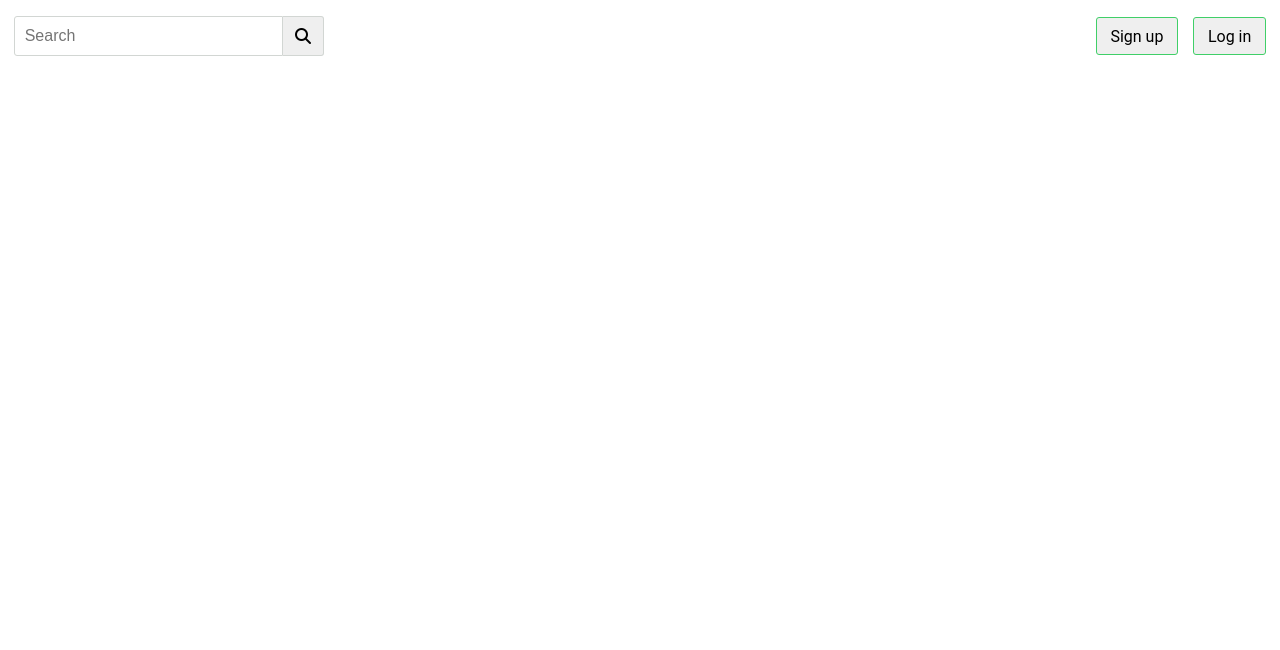
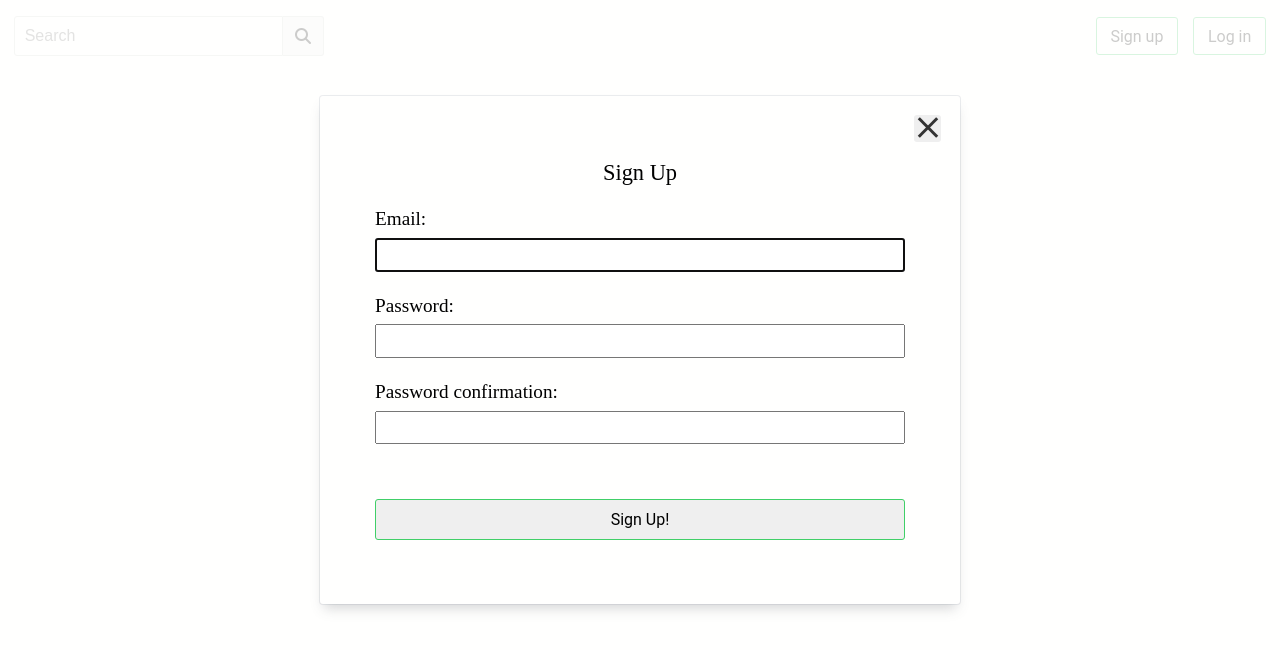
Before and after one commit to e-victoria/videoPlayer, an Angular app: page /signup in a window 1280 px wide. Shown: the top 650 px of the page. Built offline with nearby package versions, Linux system fonts and the light colour scheme.

Commit message:
Restyle search-result component and signup form

```diff
--- a/src/app/header/header.component.html
+++ b/src/app/header/header.component.html
@@ -9,14 +9,13 @@
       </button>
     </div>
     <div class="main-nav__btns">
-    <button class="btn main-nav__profile-btn main-nav__sign-up">Sign up</button>
-    <button class="btn main-nav__profile-btn">Log in</button>
+    <a [routerLink]="['/signup']" class="btn main-nav__profile-btn main-nav__sign-up">Sign up</a>
+    <a class="btn main-nav__profile-btn">Log in</a>
     </div>
     <div class="movies-wrapper">
-      <app-search-result *ngFor="let movie of searchResults"
-                         [iVideo]="movie"
-                         (selectWithTime)="onVideoSelect($event)"></app-search-result>
+      <app-search-result *ngFor="let movie of searchResults" [iVideo]="movie"></app-search-result>
     </div>
 
   </nav>
 </header>
+<router-outlet></router-outlet>
--- a/src/app/header/header.component.scss
+++ b/src/app/header/header.component.scss
@@ -39,6 +39,7 @@
 }
 
 .main-nav__profile-btn {
+  color: #000000;
   padding: 0.55em 0.85em;
   border: 0.09em solid $green;
 
--- a/src/app/header/header.component.ts
+++ b/src/app/header/header.component.ts
@@ -16,7 +16,6 @@ export class HeaderComponent {
   private showMovieList: ElementRef;
 
   @Output()
-  videoSelected: EventEmitter<VideoData> = new EventEmitter<VideoData>();
   value: string;
   searchResults: IVideo[];
 
@@ -29,9 +28,4 @@ export class HeaderComponent {
     }
     this.headerService.getMoviesListByTitle(this.value, getData);
   }
-
-
-  onVideoSelect($event: VideoData) {
-    this.videoSelected.emit($event);
-  }
 }
--- a/src/app/search-result/search-result.component.html
+++ b/src/app/search-result/search-result.component.html
@@ -1,12 +1,12 @@
-
+<div class="video__wrapper">
   <video #video
-       class="movies__screenshot"
+         class="video__screenshot"
          [volume]="0"
          [src]="iVideo.url"
          poster= "../../assets/img/{{iVideo.video_thumbnail ? iVideo.video_thumbnail : 'unavailable.png'}} "
          (mouseover)="play()"
          (mouseout)="reset()"
          (click)="onClick(); $event.preventDefault()">
-<p>{{iVideo.video_title}}</p>
-<p>{{iVideo.video_description}}</p>
   </video>
+  <p class="video__description">{{iVideo.video_title}}</p>
+</div>
--- a/src/app/search-result/search-result.component.scss
+++ b/src/app/search-result/search-result.component.scss
@@ -0,0 +1,16 @@
+.video__wrapper {
+  display: flex;
+  margin-top: 1em;
+  align-items: center;
+  cursor: pointer;
+}
+
+.video__description {
+  padding: 0;
+}
+
+.video__screenshot {
+  width: 60%;
+  height: auto;
+  margin-right: 1vw;
+}
--- a/src/app/search-result/search-result.component.ts
+++ b/src/app/search-result/search-result.component.ts
@@ -14,7 +14,6 @@ export class SearchResultComponent {
   selectWithTime: EventEmitter<VideoData> = new EventEmitter<VideoData>();
   @ViewChild('video')
   private videoElement: ElementRef;
-
   play() {
     this.videoElement.nativeElement.play();
   }
--- a/src/app/sign-up/sign-up.component.html
+++ b/src/app/sign-up/sign-up.component.html
@@ -1,8 +1,7 @@
-
 <div class="sign-up-wrapper">
   <form class="sign-up__form" [formGroup]="signupForm">
     <button class="btn popup-close" (click)="hidePopup($event)">
-      <span class="popup-closecross">close</span>
+      <span class="popup-close__cross">close</span>
     </button>
     <h3 class="signup__title">Sign Up</h3>
     <label class="signup__label">
@@ -17,6 +16,6 @@
       Password confirmation:
       <input class="input signup__input" type="password" formControlName="passwordConfirmation" required>
     </label>
-    <button class="signup btn" (click)="signUp($event)">Sign Up!</button>
+    <button class="signup__btn btn" (click)="signUp($event)">Sign Up!</button>
   </form>
 </div>
--- a/src/app/sign-up/sign-up.component.scss
+++ b/src/app/sign-up/sign-up.component.scss
@@ -0,0 +1,56 @@
+@import "../../assets/scss/variables";
+
+.sign-up-wrapper {
+  position: absolute;
+  top: 0;
+  left: 0;
+  width: 100%;
+  height: 100%;
+  display: flex;
+  flex-direction: column;
+  align-items: center;
+  background-color: rgba(255, 255, 254, 0.8);
+}
+
+.sign-up__form {
+  margin-top: 6em;
+  width: 50%;
+  padding: 4em 4.3vw;
+  position: relative;
+  box-sizing: border-box;
+  display: flex;
+  flex-direction: column;
+  border-radius: 3px;
+  box-shadow: 0 8px 12px -4px rgba(83, 88, 97, 0.25), 0 0 0 1px rgba(9,30,66,.08);
+}
+
+.signup__title {
+  align-self: center;
+  margin: 0;
+  margin-bottom: 1em;
+  font-size: 1.4em;
+  font-weight: 400;
+}
+
+.signup__label {
+  width: 100%;
+  display: flex;
+  flex-direction: column;
+  margin-bottom: 1.2em;
+  font-size: 1.2em;
+}
+
+.signup__input {
+  margin-top: 0.4em;
+  padding: 0.2em 0.6em;
+  font-size: 1em;
+}
+
+.signup__btn {
+  margin-top: 2em;
+  border: 0.09em solid $green;
+
+    &:hover {
+      box-shadow: 0 0 0.11em $green-darker;
+    }
+}
--- a/src/app/sign-up/sign-up.component.ts
+++ b/src/app/sign-up/sign-up.component.ts
@@ -17,7 +17,8 @@ export class SignUpComponent{
   constructor() { }
 
   hidePopup(event) {
-
+    event.preventDefault();
+    window.location.href = '';
   }
 
   signUp(event){
--- a/src/styles.scss
+++ b/src/styles.scss
@@ -22,3 +22,44 @@ body {
   cursor: pointer;
   text-decoration: none;
 }
+
+.popup-close {
+  width: 27px;
+  height: 27px;
+  position: absolute;
+  top: 1.2em;
+  right: 1.2em;
+}
+
+.popup-close__cross {
+  font-size: 0;
+
+  &:before,
+  &:after {
+    content: "";
+    display: inline-block;
+    position: absolute;
+    top: 11px;
+    right: 0;
+    width: 26px;
+    height: 3px;
+    background-color: #333333;
+    transition: all 250ms ease-in;
+  }
+
+  &:before {
+    transform: rotate(45deg);
+  }
+
+  &:after {
+    transform: rotate(-45deg);
+  }
+}
+
+.popup-close:hover .popup-close__cross:before {
+  transform: rotate(135deg);
+}
+
+.popup-close:hover .popup-close__cross:after {
+  transform: rotate(-135deg);
+}
```
Lines whose indentation alone changed are shown as unchanged.
